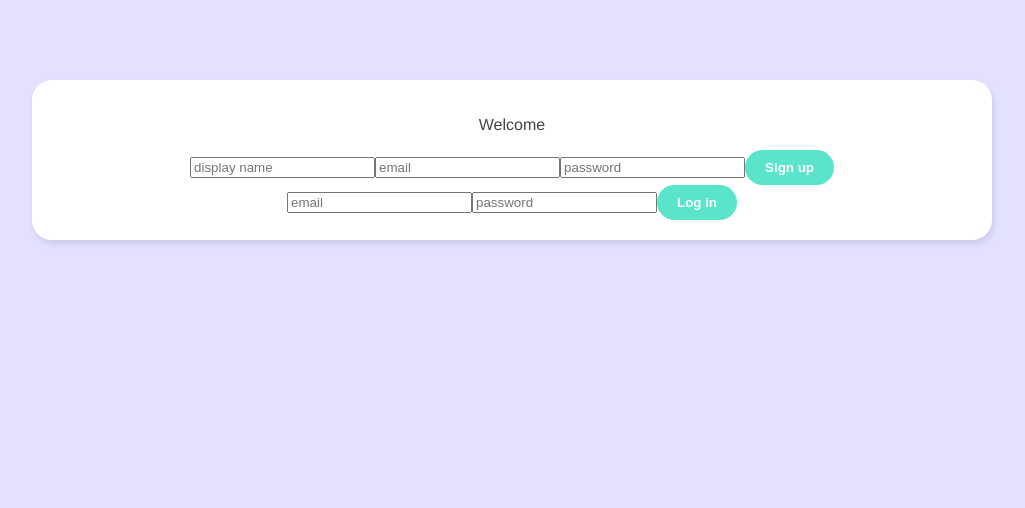
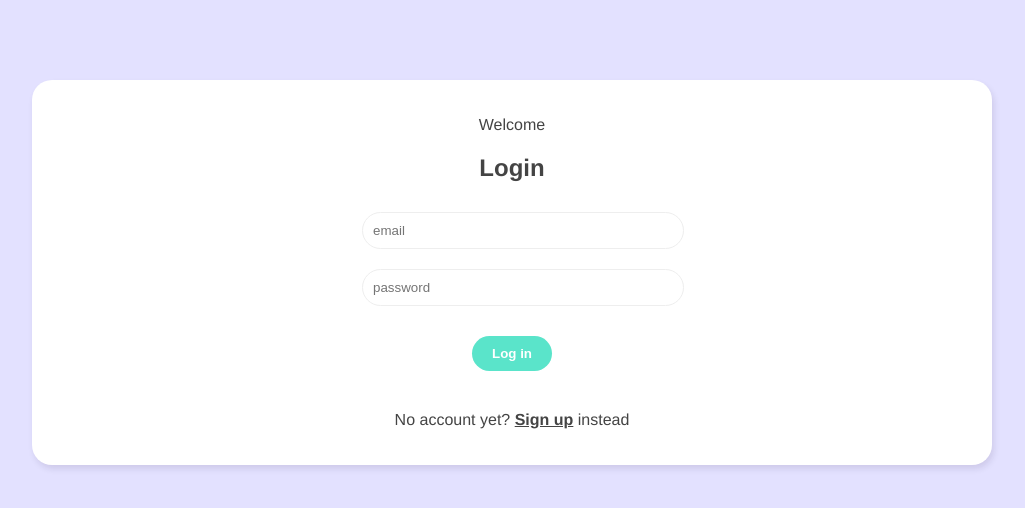
Before and after one commit to jay183145/live-chatroom, a Vue app: page / in a window 1280 px wide. Shown: the top 508 px of the page, without its empty margins (128-1153 px from the left). Built offline with nearby package versions, Linux system fonts and the light colour scheme.

Commit message:
toggle with login and sign up

```diff
--- a/src/views/Welcome.vue
+++ b/src/views/Welcome.vue
@@ -1,17 +1,33 @@
 <template>
   <div class="welcome container">
     <p>Welcome</p>
-    <SignupForm />
-    <LoginForm />
+    <div v-if="showLogin">
+      <h2>Login</h2>
+      <LoginForm />
+      <p>No account yet? <span @click="showLogin = false">Sign up</span> instead</p>
+    </div>
+    <div v-else>
+      <h2>Sign Up</h2>
+      <SignupForm />
+      <p>Already got an account? <span @click="showLogin = true">Login</span> instead</p>
+    </div>
+
+
   </div>
 </template>
 
 <script>
 import SignupForm from '../components/SignupForm.vue'
 import LoginForm from '../components/Loginform.vue'
+import { ref } from '@vue/reactivity'
 
 export default {
-  components: { SignupForm, LoginForm }
+  components: { SignupForm, LoginForm },
+  setup() {
+    let showLogin = ref(true)
+
+    return { showLogin }
+  }
 }
 </script>
 
@@ -20,4 +36,30 @@ export default {
     text-align: center;
     padding: 20px 0;
   }
+  /* form styles */
+  .welcome form {
+    width: 300px;
+    margin: 20px auto;
+  }
+  .welcome label {
+    display: block;
+    margin: 20px 0 10px;
+  }
+  .welcome input {
+    width: 100%;
+    padding: 10px;
+    border-radius: 20px;
+    border: 1px solid #eee;
+    outline: none;
+    color: #999;
+    margin: 10px auto;
+  }
+  .welcome span{
+    font-weight: bold;
+    text-decoration: underline;
+    cursor: pointer;
+  }
+  .welcome button {
+    margin: 20px auto;
+  }
 </style>
```
